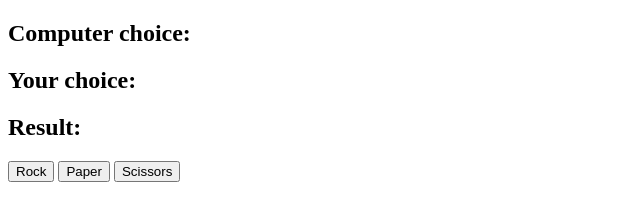
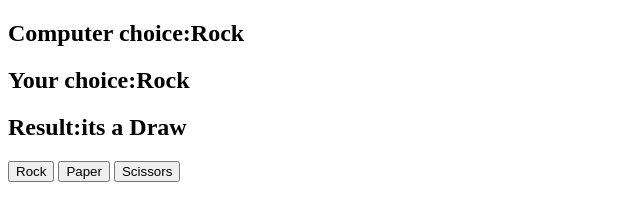
Before and after one commit to oshilim-chukwudi/Rock-Paper-Scissors, a plain HTML site: page index.html in a window 1280 px wide. Both pictures are taken after a click on the button "Rock". Shown: the whole page, without its empty margins (0-640 px from the left). Drawn offline with Linux system fonts and the light colour scheme.

Commit message:
final comit

```diff
--- a/app.js
+++ b/app.js
@@ -1,5 +1,57 @@
-const computerchoice = document.getElementById("Computer-choice");
-const userchoice = document.getElementById("Your-choice");
+const computerchoiceDisplay = document.getElementById("Computer-choice");
+const userchoiceDisplay = document.getElementById("Your-choice");
 const ResultDisplay = document.getElementById("Result");
+const possiblechoices = document.querySelectorAll("button");
 
-const possiblechoices = document.querySelectorAll("button");
+let userchoice;
+let computerchoice;
+possiblechoices.forEach((possiblechoice) =>
+  possiblechoice.addEventListener("click", (e) => {
+    userchoice = e.target.id;
+    userchoiceDisplay.innerHTML = userchoice;
+
+    generatecomputerchoice();
+    getResult();
+  })
+);
+
+function generatecomputerchoice() {
+  const randomNumber = Math.floor(Math.random() * 3);
+  console.log(randomNumber);
+
+  if (randomNumber === 1) {
+    computerchoice = "Rock";
+  }
+  if (randomNumber === 2) {
+    computerchoice = "Scissors";
+  }
+  if (randomNumber === 3) {
+    computerchoice = "Paper";
+  }
+  computerchoiceDisplay.innerHTML = computerchoice;
+}
+
+function getResult() {
+  if (computerchoice === userchoice) {
+    Result = "its a Draw";
+  }
+  if (computerchoice === "Rock" && userchoice === "paper") {
+    Result = "You Won!";
+  }
+  if (computerchoice === "Rock" && userchoice === "Scissors") {
+    Result = "You lost!";
+  }
+  if (computerchoice === "Paper" && userchoice === "Scissors") {
+    Result = "You Won!";
+  }
+  if (computerchoice === "Paper" && userchoice === "Rock") {
+    Result = "You Lost!";
+  }
+  if (computerchoice === "Scissors" && userchoice === "Rock") {
+    Result = "You Won!";
+  }
+  if (computerchoice === "Scissors" && userchoice === "Paper") {
+    Result = "You Won!";
+  }
+  ResultDisplay.innerHTML = Result;
+}
```
Also changed, not shown: index.html (+1 -1 lines).
